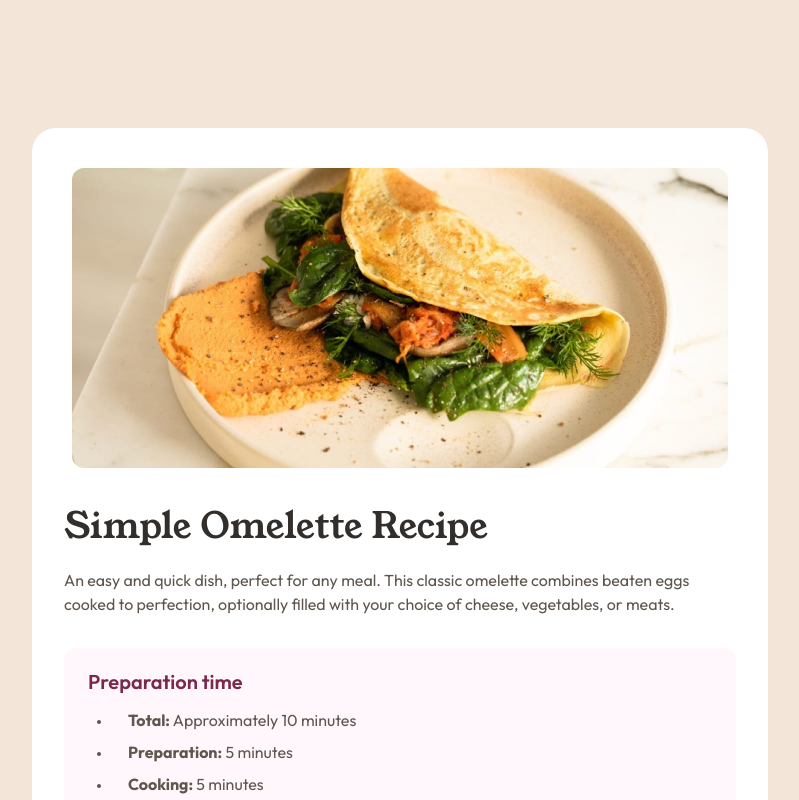
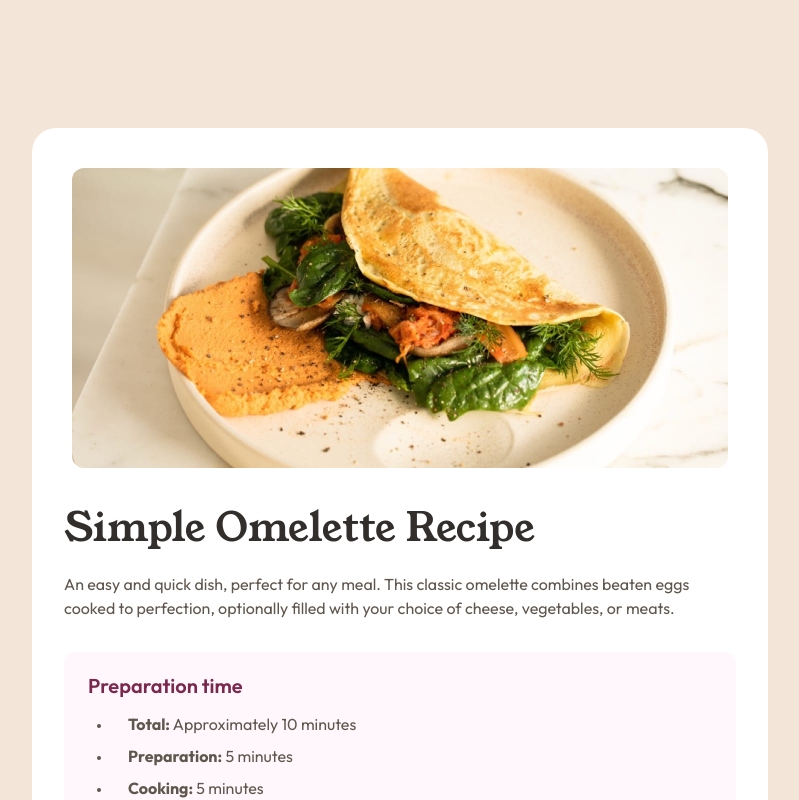
Before and after one commit to DarrickFauvel/fem2407-recipe-page-next, a Next.js app: page / in a window 1280 px wide. Shown: the top 800 px of the page, without its empty margins (240-1039 px from the left). Built offline with nearby package versions, Linux system fonts and the light colour scheme.

Commit message:
Make title text responsive

```diff
--- a/app/components/recipe/components/title/index.tsx
+++ b/app/components/recipe/components/title/index.tsx
@@ -6,7 +6,7 @@ type RecipeTitleProps = {
 
 const RecipeTitle = ({ children }: RecipeTitleProps) => {
   return (
-    <h2 className="font-young-serif text-4xl text-fem-stone-900 leading-none">
+    <h2 className="font-young-serif text-4xl md:text-[40px] text-fem-stone-900 leading-none">
       {children}
     </h2>
   )
```
